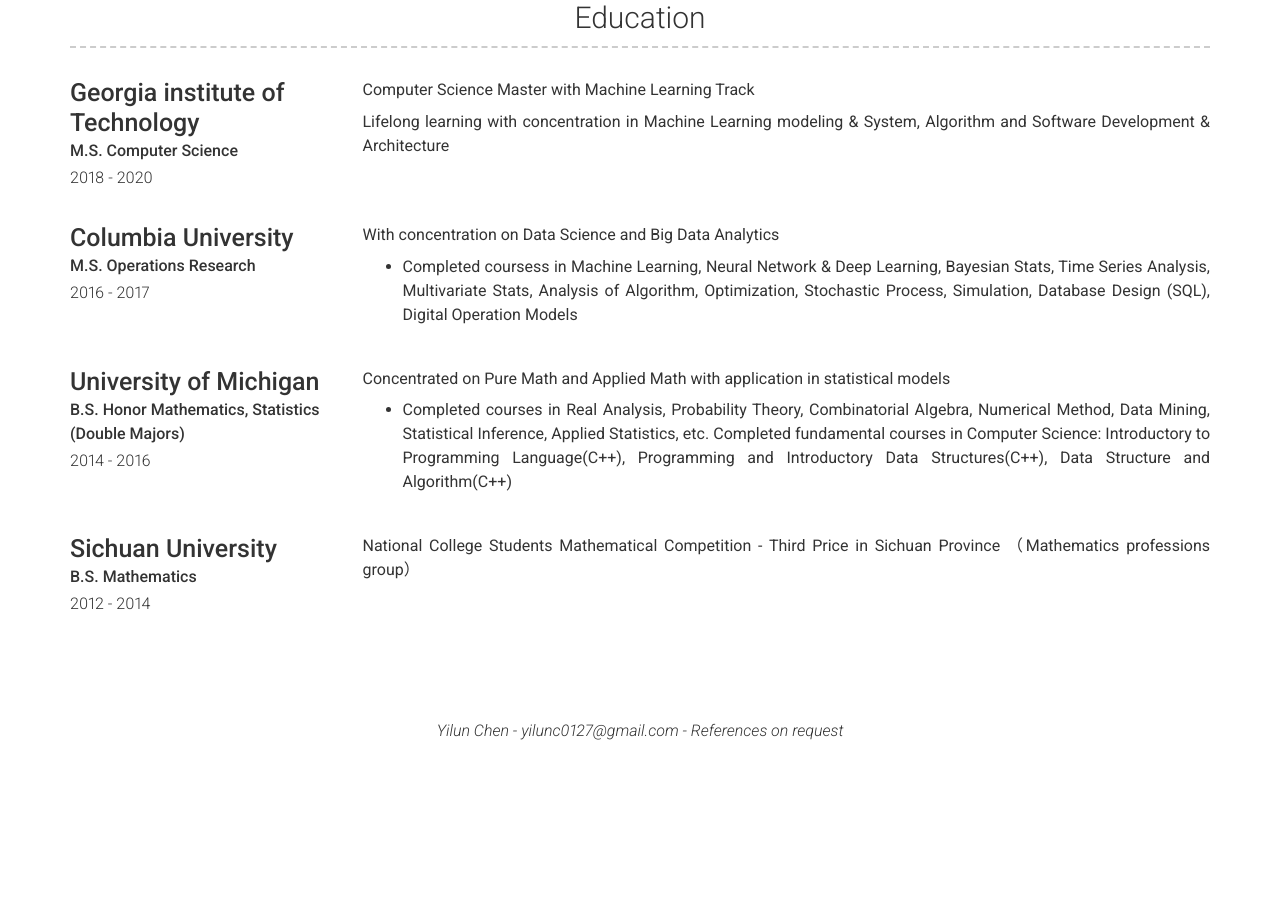
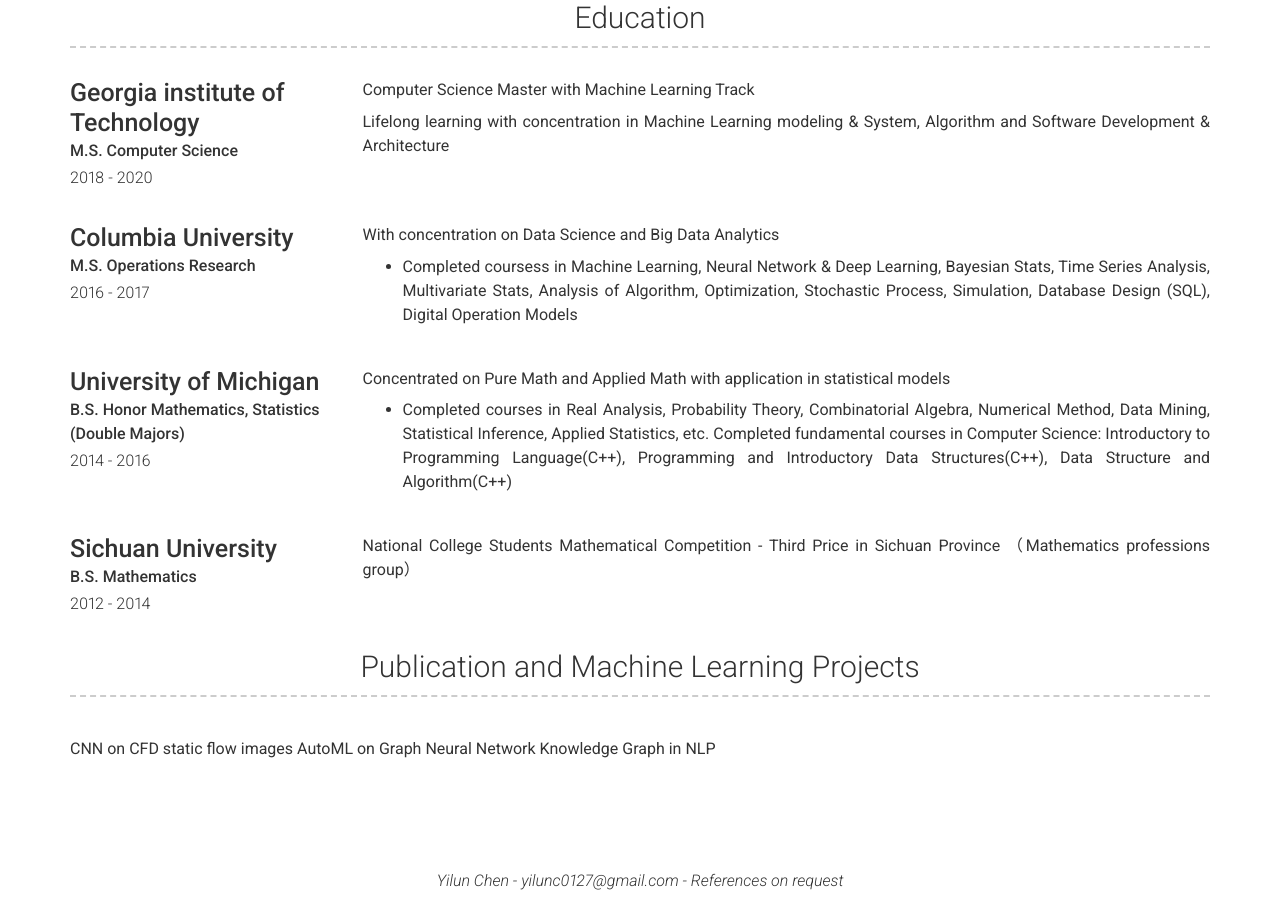
Before and after one commit to yilunchen27/yilunchen27.github.io, a Jekyll site: the page built from index.md, in a window 1280 px wide and 900 px high, scrolled down 1357 px. Built offline with Jekyll 4.4.1, drawn with Linux system fonts in a browser that asks for light colours; nearby versions of some CDN libraries; before the commit the page ends 2108 px from its top, so only the background shows below that.

Commit message:
update resume

```diff
--- a/_config.yml
+++ b/_config.yml
@@ -68,8 +68,13 @@ about_content: | # this will include new lines to allow paragraphs
 # education_title: Education #(Use this to override about education section title)
 
 # More Section
-# more_title: A Little More About Me #(Use this to override about more section title)
-# more_content: | # this will include new lines to allow paragraphs
+more_title: Publication and Machine Learning Projects
+more_content: | # this will include new lines to allow paragraphs
+        CNN on CFD static flow images
+        AutoML on Graph Neural Network
+        Knowledge Graph in NLP
+
+
 
 # Footer
 footer_show_references: true
--- a/_includes/more.html
+++ b/_includes/more.html
@@ -1,5 +1,5 @@
 <div class="container more-container">
-  <h3>{{ site.more_title | default: "Enjoy and Learn!" }}</h3>
+  <h3>{{ site.more_title | default: "Publication and Projects" }}</h3>
   <div class="row clearfix">
     <div class="col-md-12">
       {{ site.more_content | strip | markdownify }}
```
